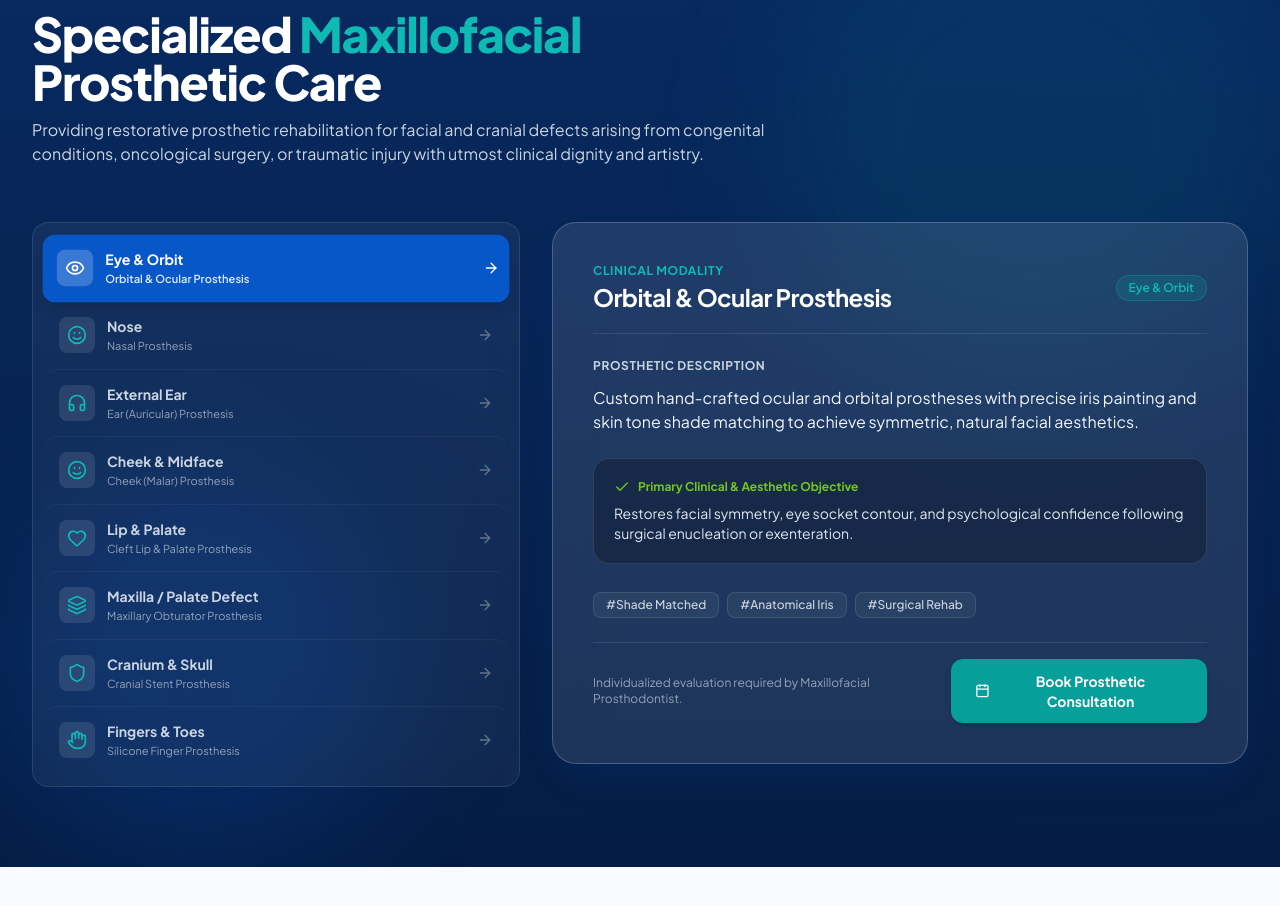
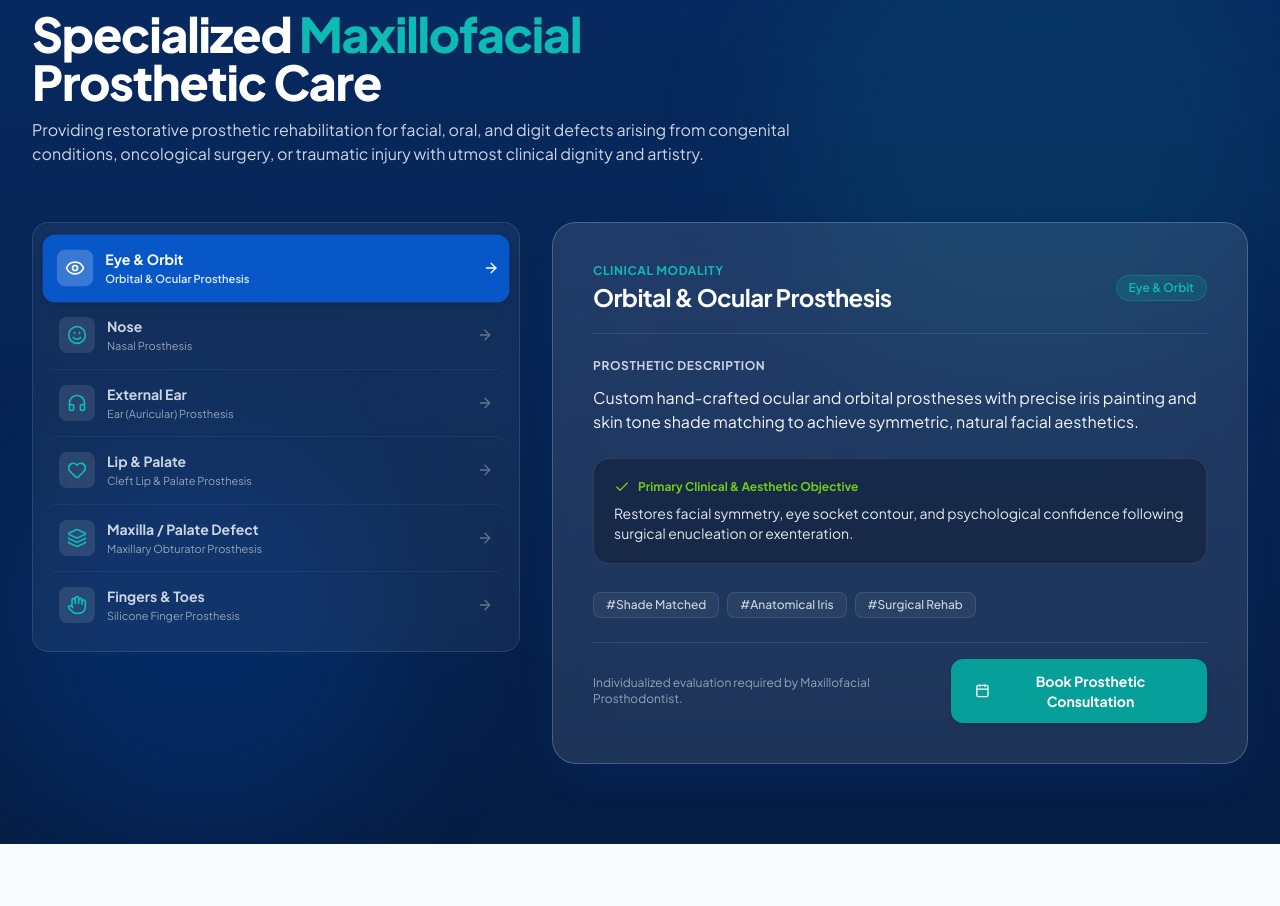
Before and after one commit to Resourcia212/Advait, a React (Vite) app: page / in a window 1280 px wide. Shown: the part 3472-4378 px from the top of the page. Built offline with nearby package versions, Linux system fonts and the light colour scheme.

Commit message:
Remove Cheek & Midface and Cranium & Skull from maxillofacial specializations

```diff
--- a/src/components/specializations/MaxillofacialFeature.tsx
+++ b/src/components/specializations/MaxillofacialFeature.tsx
@@ -58,14 +58,14 @@ export const MaxillofacialFeature: React.FC<MaxillofacialFeatureProps> = ({
 
           <p className="text-sm sm:text-base text-slate-300 leading-relaxed">
             {currentLang === 'en'
-              ? 'Providing restorative prosthetic rehabilitation for facial and cranial defects arising from congenital conditions, oncological surgery, or traumatic injury with utmost clinical dignity and artistry.'
+              ? 'Providing restorative prosthetic rehabilitation for facial, oral, and digit defects arising from congenital conditions, oncological surgery, or traumatic injury with utmost clinical dignity and artistry.'
               : 'जन्मजात व्यंग, कर्करोगाच्या शस्त्रक्रियेनंतर किंवा अपघातामुळे झालेल्या चेहऱ्याच्या व अवयवांच्या त्रुटी भरून काढण्यासाठी उच्च दर्जाचे कृत्रिम अवयव.'}
           </p>
         </div>
 
         {/* Editorial Two-Column Showcase */}
         <div className="grid grid-cols-1 lg:grid-cols-12 gap-8 items-start">
-          {/* Left Column: Interactive Nav List for All 8 Organs */}
+          {/* Left Column: Interactive Nav List for Organs */}
           <div className="lg:col-span-5 space-y-2">
             <div className="bg-white/5 backdrop-blur-md rounded-2xl border border-white/10 p-2 sm:p-3 divide-y divide-white/5">
               {MAXILLOFACIAL_PROSTHESIS_ITEMS.map((item) => {
--- a/src/data/specializations.ts
+++ b/src/data/specializations.ts
@@ -28,13 +28,13 @@ export const SPECIALIZATIONS_DATA: SpecializationCardData[] = [
     iconName: "UserCheck",
     badge: "Super Specialized",
     description: {
-      en: "Specialized prosthetic rehabilitation for congenital defects or surgical resections including eye, nose, ear, cheek, palate obturators, and finger prostheses.",
+      en: "Specialized prosthetic rehabilitation for congenital defects or surgical resections including eye, nose, ear, palate obturators, and finger prostheses.",
       mr: "जन्मजात दोष, अपघात किंवा शस्त्रक्रियेनंतर चेहऱ्याचे अवयव (डोळे, नाक, कान, टाळू, बोटे) पूर्ववत करण्यासाठी उच्च दर्जाचे कृत्रिम अवयव."
     },
     subItems: [
       { en: "Orbital / Ocular, Nasal & Ear Prosthesis", mr: "डोळे, नाक आणि कान कृत्रिम अवयव" },
       { en: "Cleft Lip / Palate & Obturators", mr: "फाटलेले ओठ/टाळू व ऑब्च्यूरेटर" },
-      { en: "Cranial Stents & Finger Prosthesis", mr: "क्रॅनियल स्टेंट व हाता-पायांची बोटे" }
+      { en: "Silicone Finger & Digit Prosthesis", mr: "हाता-पायांची सिलिकॉन बोटे" }
     ]
   },
   {
@@ -195,23 +195,6 @@ export const MAXILLOFACIAL_PROSTHESIS_ITEMS: MaxillofacialProsthesisItem[] = [
     tags: ["Microtia", "Trauma Rehab", "Cartilage Replication"]
   },
   {
-    id: "cheek-malar",
-    title: "Cheek (Malar) Prosthesis",
-    titleMarathi: "गालाचे कृत्रिम अवयव (Cheek Prosthesis)",
-    organName: "Cheek & Midface",
-    organNameMarathi: "गाल व चेहऱ्याचा भाग",
-    description: {
-      en: "Precision intraoral and extraoral cheek contour restoration to eliminate facial collapse following oncological resections or trauma.",
-      mr: "गालाचा किंवा जबड्याचा भाग शस्त्रक्रियेमुळे खचला असल्यास चेहऱ्याला नैसर्गिक फुगवटा आणि आकार देणे."
-    },
-    clinicalObjective: {
-      en: "Maintains soft-tissue cheek volume and natural muscle drape for speech and chewing.",
-      mr: "गालाची त्वचा आणि स्नायूंना योग्य आधार देऊन बोलणे व चावणे सुलभ करणे."
-    },
-    iconName: "Smile",
-    tags: ["Volume Restoration", "Tissue Drape", "Midface"]
-  },
-  {
     id: "cleft-lip-palate",
     title: "Cleft Lip & Palate Prosthesis",
     titleMarathi: "दुभंगलेले / फाटलेले ओठ व टाळू कृत्रिम उपचार",
@@ -246,23 +229,6 @@ export const MAXILLOFACIAL_PROSTHESIS_ITEMS: MaxillofacialProsthesisItem[] = [
     tags: ["Post-Maxillectomy", "Oronasal Seal", "Functional Chewing"]
   },
   {
-    id: "cranial-stent",
-    title: "Cranial Stent Prosthesis",
-    titleMarathi: "क्रॅनियल स्टेंट कृत्रिम अवयव",
-    organName: "Cranium & Skull",
-    organNameMarathi: "कवटीचा भाग",
-    description: {
-      en: "Custom protective acrylic and silicone stents designed to safeguard cranial defect zones, support graft tissues, or aid post-surgical recovery.",
-      mr: "कवटीच्या शस्त्रक्रियेनंतर किंवा जखमेच्या संरक्षणासाठी तयार केलेले विशेष संरक्षक स्टेंट."
-    },
-    clinicalObjective: {
-      en: "Protects delicate neuro-cranial structures and maintains surgical tissue positioning.",
-      mr: "नाजूक उतींचे संरक्षण आणि योग्य आकार टिकवणे."
-    },
-    iconName: "Shield",
-    tags: ["Surgical Shield", "Cranial Contour", "Support Stent"]
-  },
-  {
     id: "finger-prosthesis",
     title: "Silicone Finger Prosthesis",
     titleMarathi: "हातांची व पायांची बोटे कृत्रिम अवयव (Finger Prosthesis)",
```
